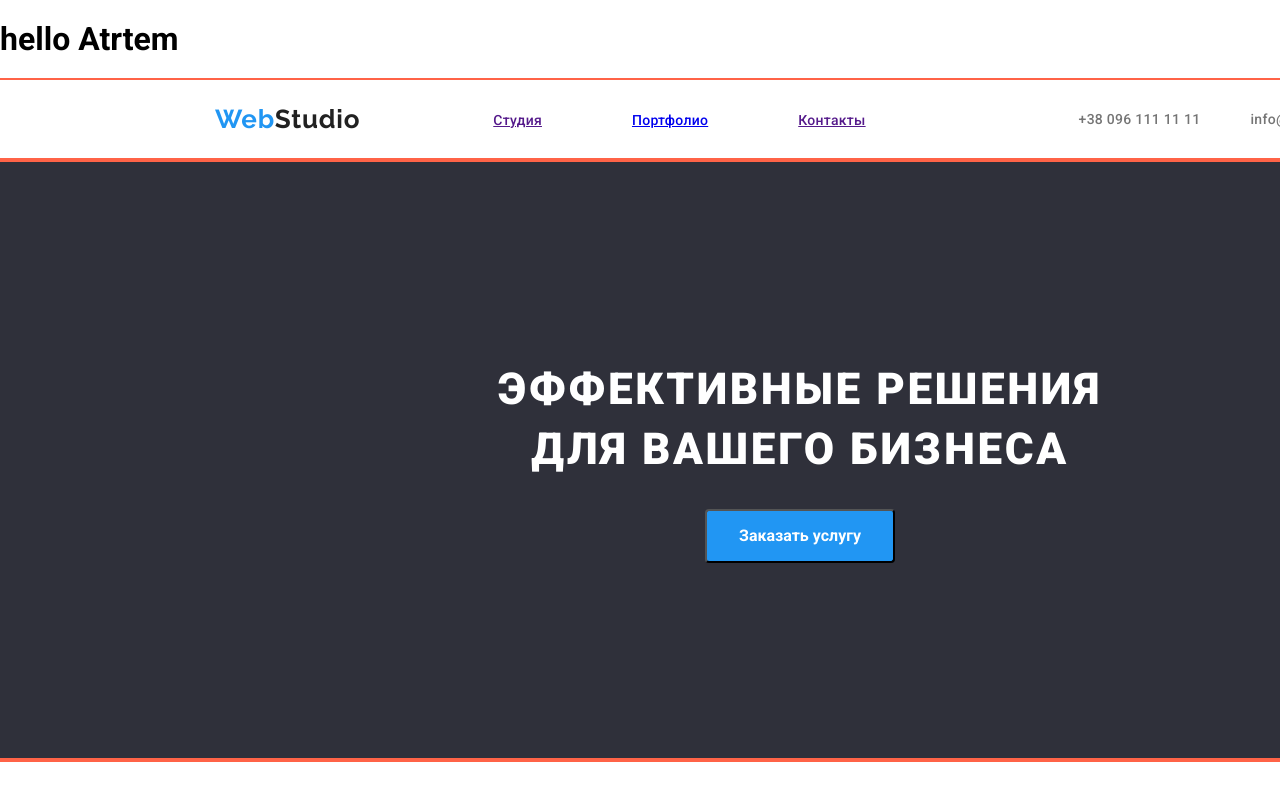
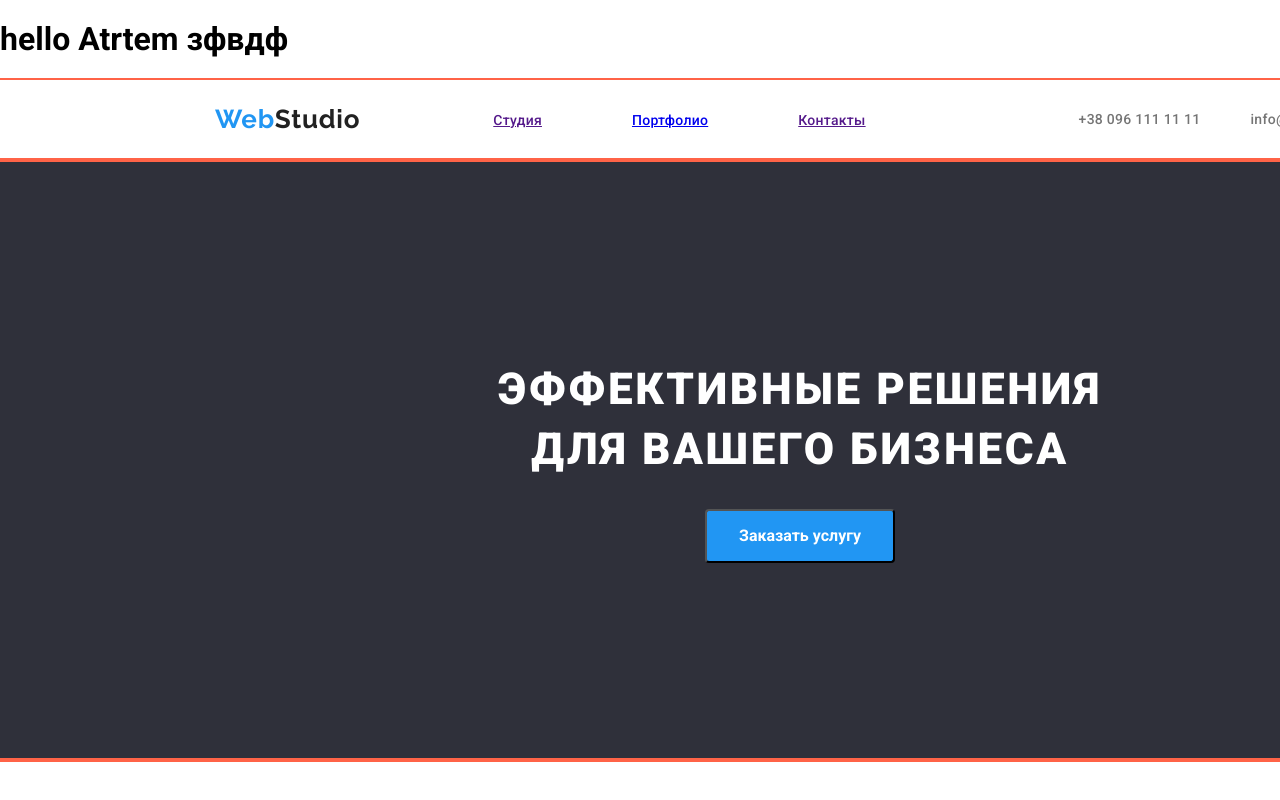
Before and after one commit to Vital1y100500/goit-markup-hw-04, a plain HTML site: page index.html in a window 1280 px wide. Shown: the top 800 px of the page. Drawn offline with nearby package versions, Linux system fonts and the light colour scheme.

Commit message:
іваі

```diff
--- a/index.html
+++ b/index.html
@@ -19,7 +19,7 @@
 </head>
 
 <body class="body">
-    <h1>hello Atrtem</h1>
+    <h1>hello Atrtem зфвдф</h1>
 
     <!-- Хедер -->
 <div class="container">
```
